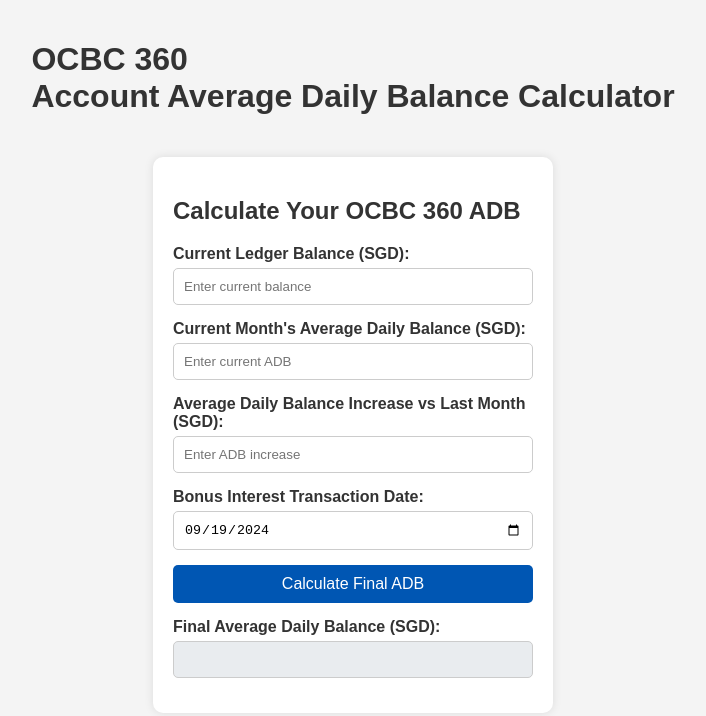
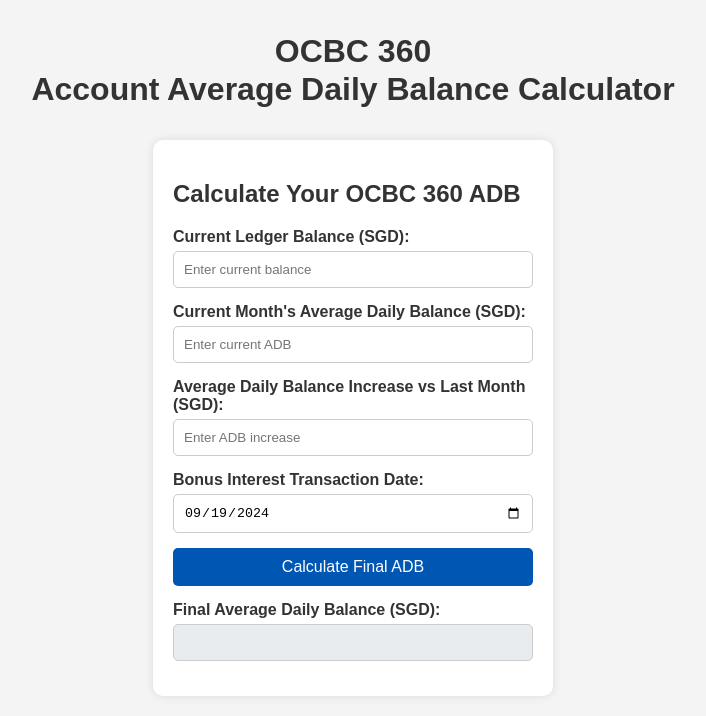
Before and after one commit to aattwwss/ocbc-adb-calculator, a plain HTML site: page index.html in a window 1280 px wide. Shown: the whole page, without its empty margins (287-993 px from the left). Drawn offline with Linux system fonts and the light colour scheme.

Commit message:
Update style.css

```diff
--- a/style.css
+++ b/style.css
@@ -12,11 +12,18 @@ body {
 }
 
 header {
-display: flex;
+  display: flex;
   align-items: center;
   justify-content: center;
   width: 100%;
+  height: 100px;
   margin-top: 20px;
+  text-align: center;
+}
+
+h1 {
+  margin: 0;
+  line-height: 1.2;
 }
 
 .container {
```
